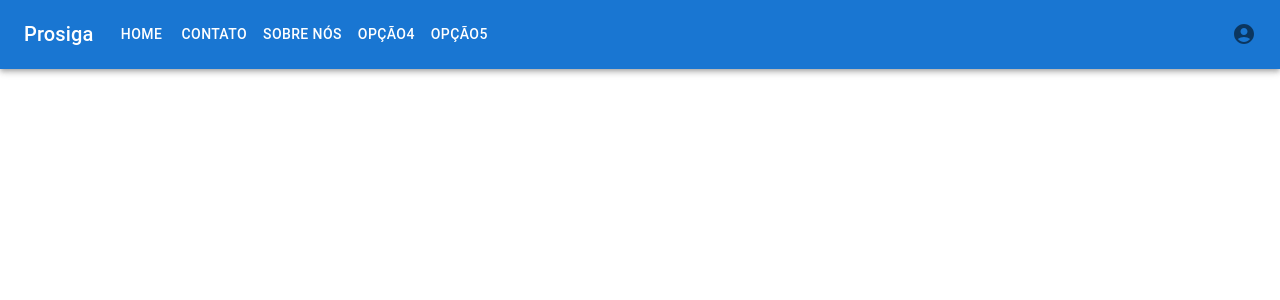
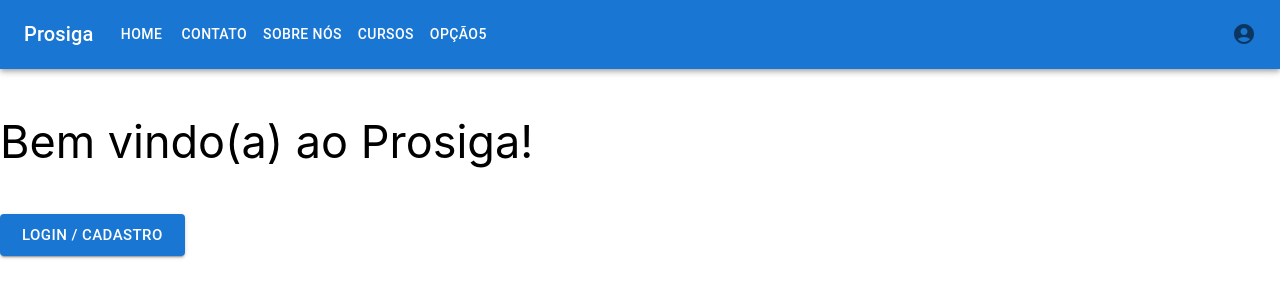
Before and after one commit to netrometro/UPE_2021_2_Prosiga, a React (Create React App) app in the folder front/: page / in a window 1280 px wide. Shown: the top 300 px of the page. Built offline with nearby package versions, Linux system fonts and the light colour scheme.

Commit message:
Mudanças home
Adição de rota da home
Adição de titulo e botão

```diff
--- a/front/package.json
+++ b/front/package.json
@@ -12,7 +12,8 @@
     "@testing-library/user-event": "^13.5.0",
     "react": "^18.1.0",
     "react-dom": "^18.1.0",
-    "react-scripts": "5.0.1",
+    "react-router-dom": "^6.3.0",
+    "react-scripts": "^2.1.3",
     "web-vitals": "^2.1.4"
   },
   "scripts": {
--- a/front/src/App.css
+++ b/front/src/App.css
@@ -28,6 +28,11 @@
   color: #61dafb;
 }
 
+.home {
+  align-items: center;
+  justify-content: center;
+}
+
 @keyframes App-logo-spin {
   from {
     transform: rotate(0deg);
--- a/front/src/App.js
+++ b/front/src/App.js
@@ -1,7 +1,12 @@
 import logo from './logo.svg';
 import './App.css';
+import React, { Component }  from 'react';
 import Header from './Components/Header/index';
+import Home from './Screens/Home/homepage';
 import AccountCircleIcon from '@mui/icons-material/AccountCircle';
+import { Link } from 'react-router-dom';
+import { Routes ,Route } from 'react-router-dom';
+import { BrowserRouter as Router, Redirect,} from "react-router-dom";
 
 function App() {
 
@@ -17,6 +22,9 @@ function App() {
         break
       case "sobre nós":
         alert("Entrar na aba Sobre Nós")
+        break
+      case "cursos":
+        alert("Entrar na aba de Cursos")
         break
 
       // opções da direita
@@ -35,15 +43,26 @@ function App() {
   }
 
   return (
-    <div className="App">
+    <>
+    <Router>
+      <Routes>
+        <Route exact path="/" component={<Home/>} />
+      </Routes>
+    </Router>
+
+    <header className="App">
       <Header
         logo="Prosiga"
-        pages={["home", "contato", "sobre nós", "opção4", "opção5"]}
+        pages={["home", "contato", "sobre nós", "cursos", "opção5"]}
         settings={['Perfil', 'Meus Cursos', 'Descobrir Cursos', 'Logout']}
         funcaoCustomizada={alertTeste}
         iconeEscolhido={renderIcon}
       />
-    </div>
+    </header>
+    <body>
+      <Home />
+    </body>
+    </>
   );
 }
 
--- a/front/src/Components/Header/index.js
+++ b/front/src/Components/Header/index.js
@@ -11,9 +11,13 @@ import Avatar from '@mui/material/Avatar';
 import Button from '@mui/material/Button';
 import Tooltip from '@mui/material/Tooltip';
 import MenuItem from '@mui/material/MenuItem';
+import AccountCircleIcon from '@mui/icons-material/AccountCircle';
+
 
 // const pages = ['Products', 'Pricing', 'Blog'];
 // const settings = ['Profile', 'Account', 'Dashboard', 'Logout'];
+
+
 
 const ResponsiveAppBar = (props) => {
 
@@ -27,6 +31,7 @@ const ResponsiveAppBar = (props) => {
     iconeEscolhido
   } = props;
   // *******************************
+
 
   const [anchorElNav, setAnchorElNav] = React.useState(null);
   const [anchorElUser, setAnchorElUser] = React.useState(null);
--- /dev/null
+++ b/front/src/Screens/Home/homepage.css
@@ -0,0 +1,14 @@
+.App {
+    text-align: center;
+  }
+
+.home {
+    align-items: center;
+    justify-content: center;
+  }
+
+.home-title {
+    font-size: 45px;
+    align-items: center;
+    justify-content: center;
+}
--- /dev/null
+++ b/front/src/Screens/Home/homepage.js
@@ -0,0 +1,15 @@
+import React from "react";
+import Button from '@mui/material/Button';
+import './homepage.css';
+
+const Home = () => {
+  return (
+    <div className="home">
+      <p className="home-title">Bem vindo(a) ao Prosiga!</p>
+      <Button variant="contained" size="large">Login / Cadastro</Button>
+
+    </div>
+  );
+};
+
+export default Home;
```
Also changed, not shown: front/src/Screens/Home/index.js (deleted), 1 other file (tests, documents, lock files or other folders).
